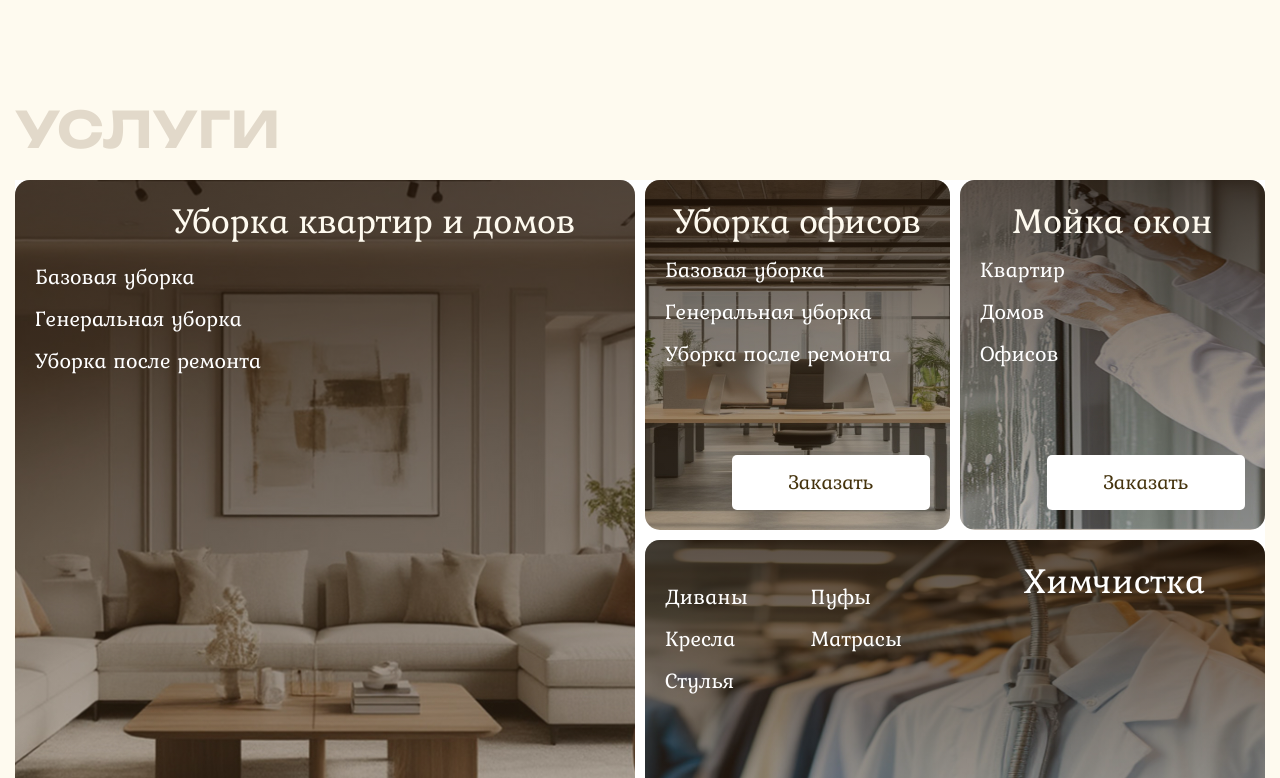
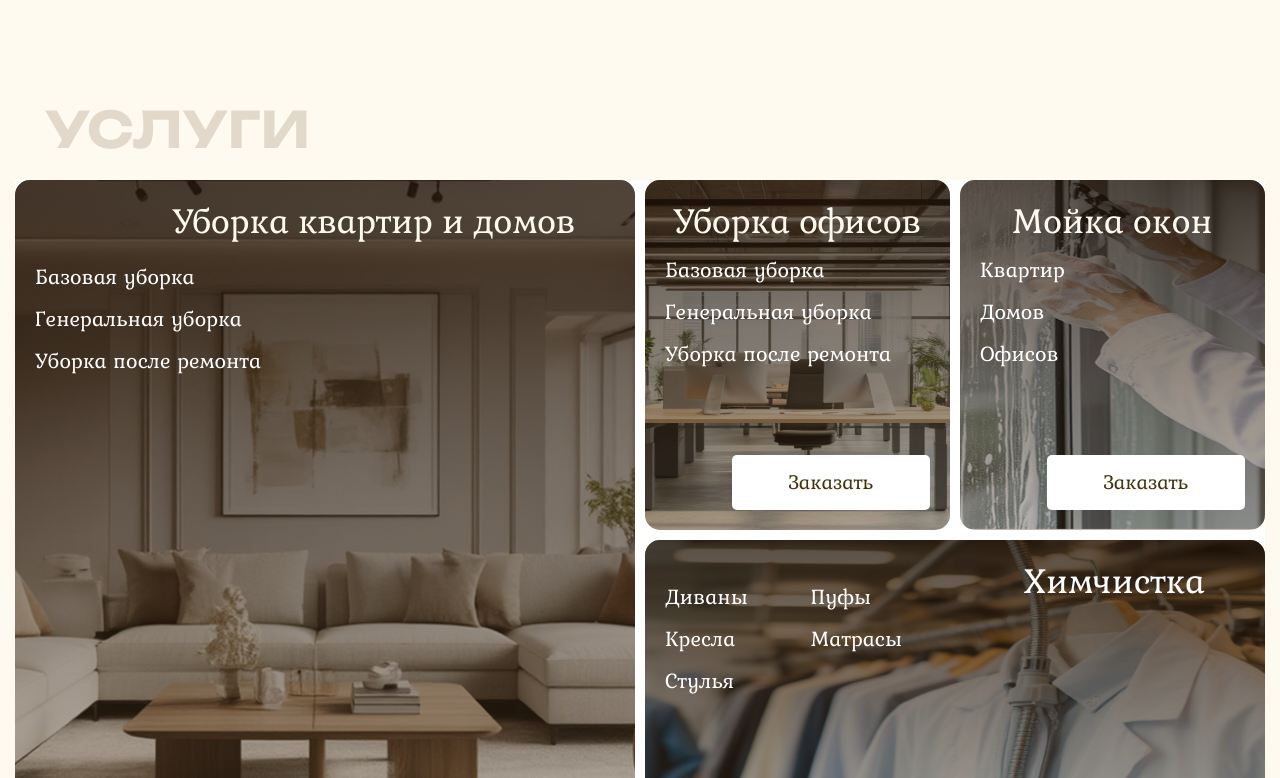
Before and after one commit to ilya2787/OnyxCleaning, a React (Create React App) app in the folder frontend/: page / in a window 1280 px wide. Shown: the part 802-1580 px from the top of the page. Built offline with nearby package versions, Linux system fonts and the light colour scheme.

Commit message:
Каректировки страниц услуг

```diff
--- a/frontend/src/components/ui/HeaderServices/HeaderServices.scss
+++ b/frontend/src/components/ui/HeaderServices/HeaderServices.scss
@@ -6,7 +6,6 @@
 	justify-content: space-around;
 	align-items: center;
 	row-gap: 100px;
-	border-radius: 20px;
 	padding: 30px 20px 20px 20px;
 	min-height: 30vw;
 	min-width: 582px;
--- a/frontend/src/page/ApartmentCleaning/CategoryCleaning/CategoryCleaning.scss
+++ b/frontend/src/page/ApartmentCleaning/CategoryCleaning/CategoryCleaning.scss
@@ -37,7 +37,6 @@
 	row-gap: 20px;
 	background-color: CS.$ColorFonDark;
 	padding: 2px 5px;
-	border-radius: 10px;
 	margin: 50px 0;
 	@include SettingInputRadio();
 	&--Basic {
--- a/frontend/src/styles/config/_mixin.scss
+++ b/frontend/src/styles/config/_mixin.scss
@@ -6,6 +6,7 @@
 	font-weight: bold;
 	font-size: 50px;
 	margin-bottom: 20px;
+	padding-left: 30px;
 	text-transform: uppercase;
 	@media (max-width: 1000px) {
 		font-size: clamp(25px, 5vw, 50px);
```
